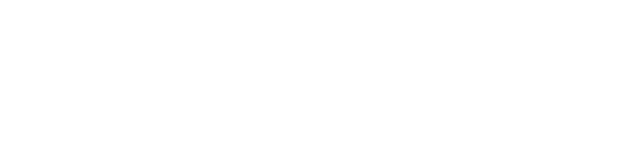
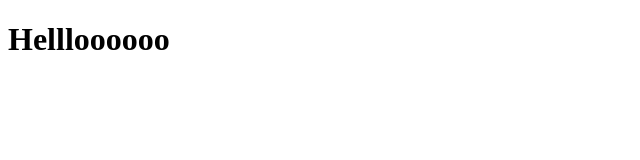
Before and after one commit to Nkuria/trial1, a plain HTML site: page index.html in a window 1280 px wide. Shown: the whole page, without its empty margins (0-640 px from the left). Drawn offline with Linux system fonts and the light colour scheme.

Commit message:
Added hello

```diff
--- a/index.html
+++ b/index.html
@@ -6,6 +6,6 @@
     <title>Document</title>
 </head>
 <body>
-
+   <h1>Hellloooooo</h1>
 </body>
 </html>
--- a/one-a.js
+++ b/one-a.js
@@ -0,0 +1 @@
+console.log("Git tutorial");
```
